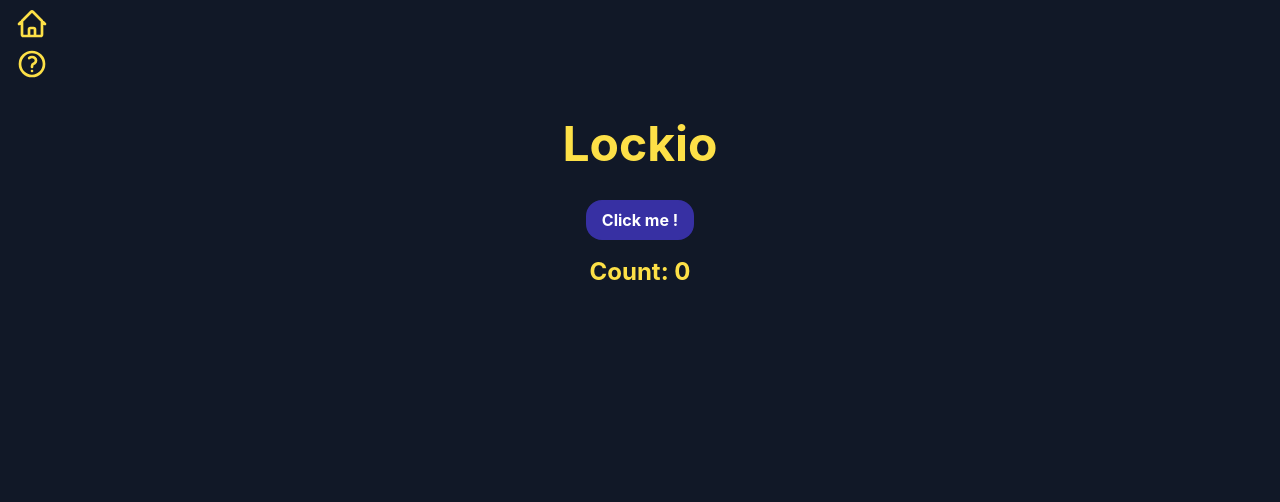
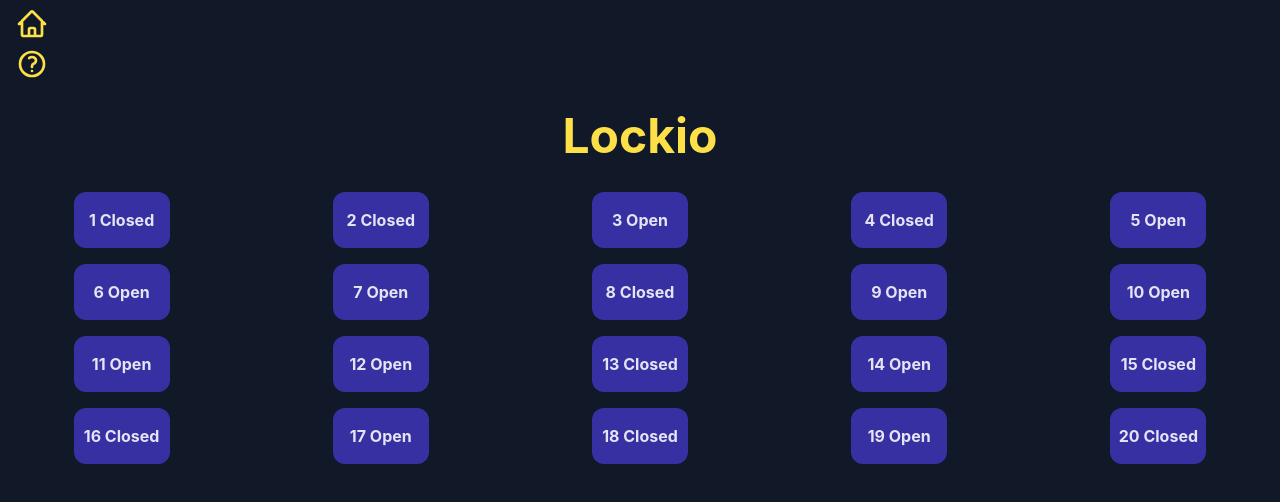
Before and after one commit to LockioIsTheBest/lockio-front, a Vue app: page / in a window 1280 px wide. Shown: the top 502 px of the page. Built offline with nearby package versions, Linux system fonts and the light colour scheme.

Commit message:
add: lockers grid

```diff
--- a/src/App.vue
+++ b/src/App.vue
@@ -2,12 +2,13 @@
   <div class="bg-gray-900 h-screen">
     <NavBar></NavBar>
     <div class="text-center">
-      <HelloWorld></HelloWorld>
+      <h1 class="text-5xl font-bold text-yellow-300 mt-8">Lockio</h1>
+      <LockersGrid></LockersGrid>
     </div>
   </div>
 </template>
 
 <script setup>
-import HelloWorld from "./components/HelloWorld.vue";
 import NavBar from "./components/NavBar.vue";
+import LockersGrid from "./components/lockers/LockersGrid.vue";
 </script>
--- /dev/null
+++ b/src/components/lockers/LockerItem.vue
@@ -0,0 +1,26 @@
+<template>
+  <button class="bg-indigo-800 hover:bg-indigo-700 font-bold rounded-xl w-24 h-14">
+    {{ props.locker.id + 1 }}
+    {{ status }}
+  </button>
+</template>
+
+<script setup lang="ts">
+import {computed} from "vue";
+import {Locker} from "../../models/models";
+import {useLockerStore} from "../../stores/locker-store";
+
+const props = defineProps<{
+  locker: Locker
+}>()
+
+const lockerStore = useLockerStore();
+
+const status = computed(() => {
+  return lockerStore.lockers[props.locker.id].status === 'available' ? "Open" : "Closed";
+});
+</script>
+
+<style scoped>
+
+</style>
--- /dev/null
+++ b/src/components/lockers/LockersGrid.vue
@@ -0,0 +1,27 @@
+<template>
+  <div class="grid grid-cols-5 gap-4 mt-8">
+    <div v-for="locker in lockers" :key="locker.id">
+      <LockerItem :locker="locker" @click="toggleLocker(locker.id)"></LockerItem>
+    </div>
+  </div>
+</template>
+
+<script setup lang="ts">
+
+import LockerItem from "./LockerItem.vue";
+import {useLockerStore} from "../../stores/locker-store";
+import {computed} from "vue";
+
+const lockerStore = useLockerStore();
+lockerStore.fetchLockers();
+
+const lockers = computed(() => useLockerStore().lockers);
+
+const toggleLocker = (id) => {
+  lockerStore.switchLockerStatus(id);
+};
+</script>
+
+<style scoped>
+
+</style>
--- a/src/main.ts
+++ b/src/main.ts
@@ -1,5 +1,12 @@
 import { createApp } from "vue";
 import "./style.css";
 import App from "./App.vue";
+import { createPinia } from "pinia";
+
+const pinia = createPinia();
+const app = createApp(App);
+
+app.use(pinia);
+app.mount("#app");
 
 createApp(App).mount("#app");
--- /dev/null
+++ b/src/models/models.ts
@@ -0,0 +1,4 @@
+export interface Locker {
+  id: number;
+  status: "available" | "unavailable";
+}
--- /dev/null
+++ b/src/services/locker-service.ts
@@ -0,0 +1,17 @@
+import { Locker } from "../models/models";
+
+async function fetchLockers(): Promise<Locker[]> {
+  const numberOfLockers = 20;
+  const lockers: Locker[] = [];
+  for (let i = 0; i < numberOfLockers; i++) {
+    lockers.push({
+      id: i,
+      status: Math.random() < 0.5 ? "available" : "unavailable",
+    });
+  }
+  return lockers;
+}
+
+export const lockerService = {
+  fetchLockers,
+};
--- /dev/null
+++ b/src/stores/locker-store.ts
@@ -0,0 +1,29 @@
+import { defineStore } from "pinia";
+import { Locker } from "../models/models";
+import { lockerService } from "../services/locker-service";
+
+export const useLockerStore = defineStore({
+  id: "locker",
+  state: (): {
+    lockers: Locker[];
+  } => ({
+    lockers: [],
+  }),
+  getters: {
+    availableLockers(): Locker[] {
+      return this.lockers.filter((locker) => locker.status === "available");
+    },
+  },
+  actions: {
+    async fetchLockers() {
+      this.lockers = await lockerService.fetchLockers();
+    },
+    switchLockerStatus(lockerId: number) {
+      const locker = this.lockers.find((locker) => locker.id === lockerId);
+      if (locker) {
+        locker.status =
+          locker.status === "available" ? "unavailable" : "available";
+      }
+    },
+  },
+});
--- /dev/null
+++ b/tsconfig.json
@@ -0,0 +1,5 @@
+{
+  "compilerOptions": {
+    "baseUrl": "."
+  }
+}
```
